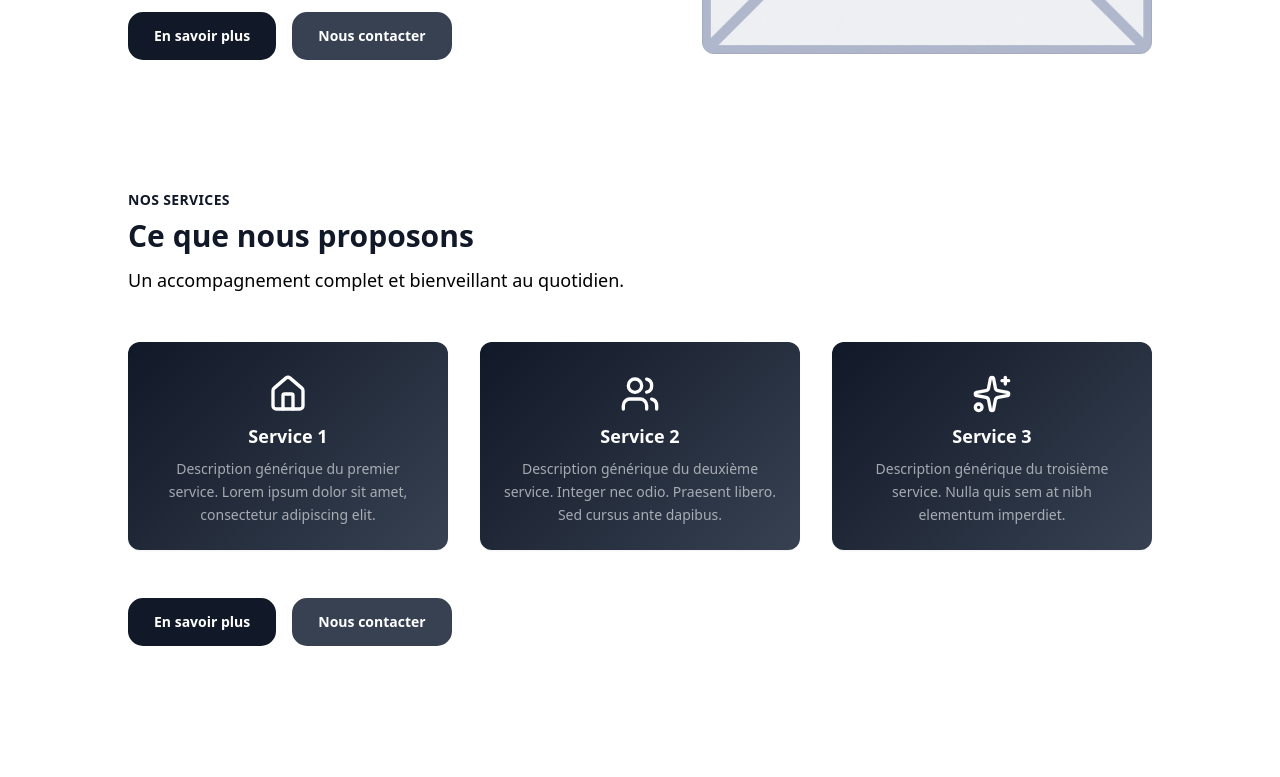
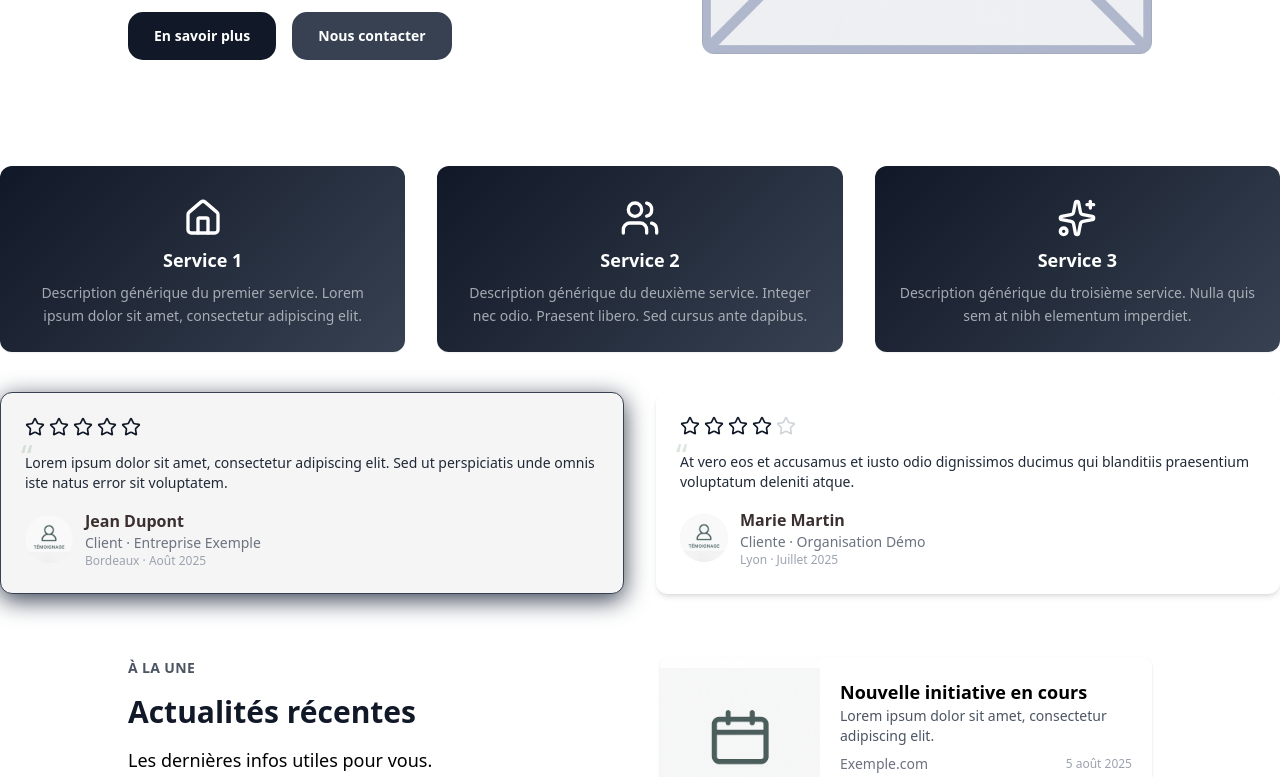
Before and after one commit to julienlisita/nextjs-ts-tailwind-template, a Next.js app: page / in a window 1280 px wide. Shown: the part 1300-2077 px from the top of the page. Built offline with nearby package versions, Linux system fonts and the light colour scheme.

Commit message:
refactor(patterns): update FeaturesGrid to lightweight version without header or CTA

```diff
--- a/src/components/patterns/FeaturesGrid.css
+++ b/src/components/patterns/FeaturesGrid.css
@@ -1,21 +1,30 @@
 /* src/components/patterns/FeaturesGrid.css */
+
+/* Tabs */
+.features__tabs-list {
+  @apply flex flex-wrap items-center justify-center gap-3;
+}
+
+.features__tab {
+  @apply px-4 py-2 text-sm font-medium rounded-xl transition;
+  border: 1px solid var(--color-primary);
+  color: var(--color-primary);
+  background-color: #fff;
+}
+
+.features__tab.is-active {
+  color: #fff;
+  background-color: var(--color-primary);
+}
 
 /* Grid */
 .features__grid {
   @apply mt-6 sm:mt-8 lg:mt-10;
 }
 
-/* Actions */
-.features__actions {
-  @apply mt-8 flex flex-col sm:flex-row gap-6;
-}
-
-.features__cta-group {
-  @apply flex flex-col sm:flex-row gap-4;
-}
-
+/* Pagination */
 .features__pagination {
-  @apply inline-flex items-center gap-3;
+  @apply mt-8 flex items-center justify-center gap-4;
 }
 
 .features__page-btn {
--- a/src/components/patterns/FeaturesGrid.tsx
+++ b/src/components/patterns/FeaturesGrid.tsx
@@ -3,19 +3,12 @@
 'use client';
 
 import React, { useMemo, useState } from 'react';
-import SectionTitle from '@/components/ui/SectionTitle';
-import Eyebrow from '@/components/ui/Eyebrow';
-import Subtitle from '@/components/ui/Subtitle';
-import Button from '@/components/ui/Button';
+import FeatureCard from '@/components/data-display/FeatureCard';
 import clsx from 'clsx';
 import './FeaturesGrid.css';
-import FeatureCard from '../data-display/FeatureCard';
-import Section from '../layout/Section';
-import SectionWrapper from '../layout/SectionWrapper';
 
 /** Type par défaut pour un "feature" */
 export type FeatureItem = {
-  /** Icône (composant ex: Home ou élément ex: <Home />) */
   icon:
     | React.ComponentType<React.SVGProps<SVGSVGElement>>
     | React.ReactElement<React.SVGProps<SVGSVGElement>>;
@@ -23,38 +16,7 @@ export type FeatureItem = {
   description: string | React.ReactNode;
 };
 
-type BaseProps = {
-  /** Petit label au-dessus du titre */
-  eyebrow?: string;
-  /** Titre de la section */
-  title?: string;
-  /** Sous-titre / description */
-  subtitle?: string;
-
-  /** CTA principal */
-  ctaLabel?: string;
-  ctaHref?: string;
-  /** CTA secondaire */
-  secondaryCtaLabel?: string;
-  secondaryCtaHref?: string;
-
-  /** Pagination côté client */
-  pageSize?: number;
-
-  /** Onglets (facultatif) */
-  tabs?: Array<{ label: string; value: string }>;
-  defaultTab?: string;
-
-  /** Classes additionnelles */
-  className?: string;
-  /** Personnalisation de la grille */
-  gridClassName?: string;
-
-  /** Alignement du header (propage au titre + eyebrow + sous-titre) */
-  align?: 'left' | 'center' | 'right';
-};
-
-export type FeaturesGridProps<TItem = FeatureItem> = BaseProps & {
+export type FeaturesGridProps<TItem = FeatureItem> = {
   /** Données des cartes */
   items: ReadonlyArray<TItem>;
 
@@ -64,33 +26,39 @@ export type FeaturesGridProps<TItem = FeatureItem> = BaseProps & {
   /** Clé personnalisée pour chaque item (sinon index) */
   getKey?: (item: TItem, index: number) => React.Key;
 
-  /** Filtre par onglet (si tabs fournis) */
+  /** Pagination optionnelle */
+  pageSize?: number;
+
+  /** Filtrage par onglets (facultatif) */
+  tabs?: Array<{ label: string; value: string }>;
+  defaultTab?: string;
   filterByTab?: (item: TItem, tabValue: string) => boolean;
+
+  /** Classes additionnelles */
+  className?: string;
+  gridClassName?: string;
 };
 
+/**
+ * Version allégée de FeaturesGrid :
+ * – pas de Section ni de Wrapper (à utiliser dans une section parent)
+ * – garde la grille, la pagination et les tabs optionnels
+ */
 export default function FeaturesGrid<TItem = FeatureItem>({
-  eyebrow,
-  title,
-  subtitle,
   items,
-  ctaLabel,
-  ctaHref,
-  secondaryCtaLabel,
-  secondaryCtaHref,
+  renderItem,
+  getKey,
   pageSize,
+  tabs,
+  defaultTab,
+  filterByTab,
   className,
   gridClassName,
-  align = 'center',
-  tabs,
-  defaultTab,
-  renderItem,
-  getKey,
-  filterByTab,
 }: FeaturesGridProps<TItem>) {
   const [page, setPage] = useState(1);
   const [activeTab, setActiveTab] = useState<string | undefined>(defaultTab);
 
-  // Filtre par onglet
+  // Filtrage par onglet
   const tabbedItems = useMemo(() => {
     if (!tabs || !filterByTab || !activeTab) return items;
     return items.filter((it) => filterByTab(it, activeTab));
@@ -110,19 +78,7 @@ export default function FeaturesGrid<TItem = FeatureItem>({
 
   const hasPagination = Boolean(pageSize) && totalPages > 1;
 
-  // Align header responsive
-  const desktopAlign =
-    align === 'left' ? 'lg:text-left' : align === 'right' ? 'lg:text-right' : 'lg:text-center';
-  const alignClass = clsx('text-center', desktopAlign);
-
-  const actionsAlignClass = clsx(
-    'items-center justify-center',
-    align === 'left' && 'lg:justify-start lg:items-start',
-    align === 'center' && 'lg:justify-center lg:items-center',
-    align === 'right' && 'lg:justify-end lg:items-end'
-  );
-
-  // Rendu par défaut d’un item (FeatureCard)
+  // Rendu par défaut
   const defaultRenderItem = (it: unknown, i: number) => {
     const f = it as FeatureItem;
     return (
@@ -133,25 +89,16 @@ export default function FeaturesGrid<TItem = FeatureItem>({
         description={f.description}
         variant="default"
         tone="neutral"
-        align="left"
+        align="center"
       />
     );
   };
 
   return (
-    <Section className={clsx('features', className)}>
-      <SectionWrapper>
-        {(eyebrow || title || subtitle) && (
-          <header className={clsx('features__header', alignClass)}>
-            {eyebrow && <Eyebrow>{eyebrow}</Eyebrow>}
-            {title && <SectionTitle>{title}</SectionTitle>}
-            {subtitle && <Subtitle>{subtitle}</Subtitle>}
-          </header>
-        )}
-
-        {/* Onglets éventuels */}
+    <div className={clsx('features-lite', className)}>
+      {/* Tabs */}
       {tabs && tabs.length > 0 && (
-          <div className="features__tabs">
+        <div className="features__tabs mb-8">
           <ul className="features__tabs-list">
             {tabs.map((t) => {
               const isActive = activeTab === t.value || (!activeTab && t.value === defaultTab);
@@ -162,7 +109,7 @@ export default function FeaturesGrid<TItem = FeatureItem>({
                     className={clsx('features__tab', isActive && 'is-active')}
                     onClick={() => {
                       setActiveTab(t.value);
-                        setPage(1); // reset page quand on change d’onglet
+                      setPage(1);
                     }}
                   >
                     {t.label}
@@ -178,8 +125,7 @@ export default function FeaturesGrid<TItem = FeatureItem>({
       <div
         className={clsx(
           'features__grid',
-            gridClassName ??
-              'grid grid-cols-1 sm:grid-cols-2 lg:grid-cols-3 gap-5 sm:gap-6 lg:gap-8'
+          gridClassName ?? 'grid grid-cols-1 sm:grid-cols-2 lg:grid-cols-3 gap-5 sm:gap-6 lg:gap-8'
         )}
       >
         {pageItems.map((item, i) =>
@@ -193,24 +139,9 @@ export default function FeaturesGrid<TItem = FeatureItem>({
         )}
       </div>
 
-        {/* CTA + Pagination */}
-        {(ctaLabel && ctaHref) || (secondaryCtaLabel && secondaryCtaHref) || hasPagination ? (
-          <div className={clsx('features__actions', actionsAlignClass)}>
-            <div className="features__cta-group">
-              {ctaLabel && ctaHref && (
-                <Button href={ctaHref} variant="primary">
-                  {ctaLabel}
-                </Button>
-              )}
-              {secondaryCtaLabel && secondaryCtaHref && (
-                <Button href={secondaryCtaHref} variant="secondary">
-                  {secondaryCtaLabel}
-                </Button>
-              )}
-            </div>
-
+      {/* Pagination */}
       {hasPagination && (
-              <div className="features__pagination">
+        <div className="features__pagination mt-8 flex items-center justify-center gap-4">
           <button
             type="button"
             className="features__page-btn"
@@ -233,8 +164,5 @@ export default function FeaturesGrid<TItem = FeatureItem>({
         </div>
       )}
     </div>
-        ) : null}
-      </SectionWrapper>
-    </Section>
   );
 }
```
Lines whose indentation alone changed are shown as unchanged.
